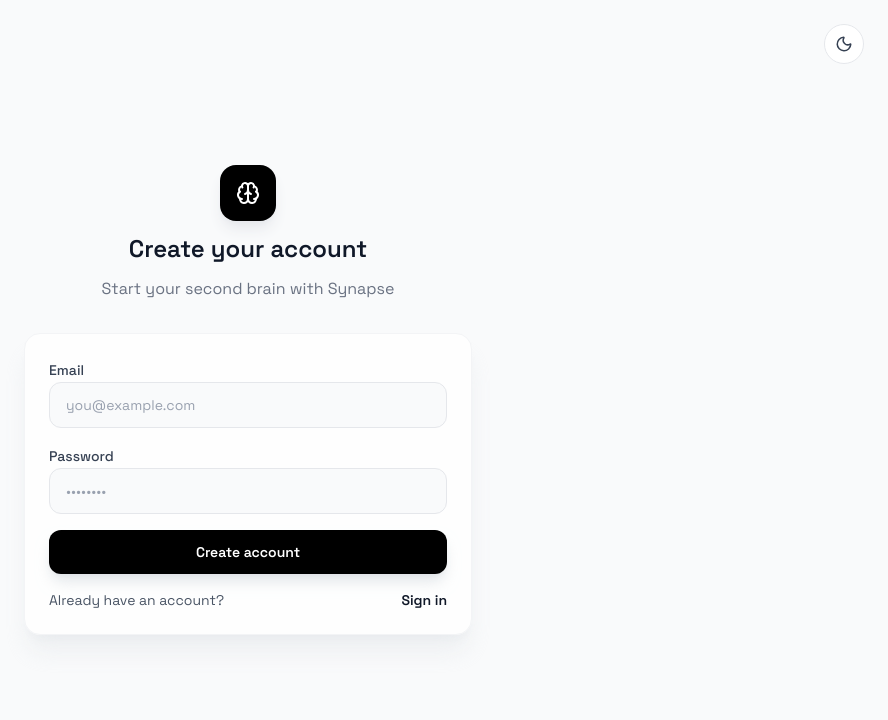
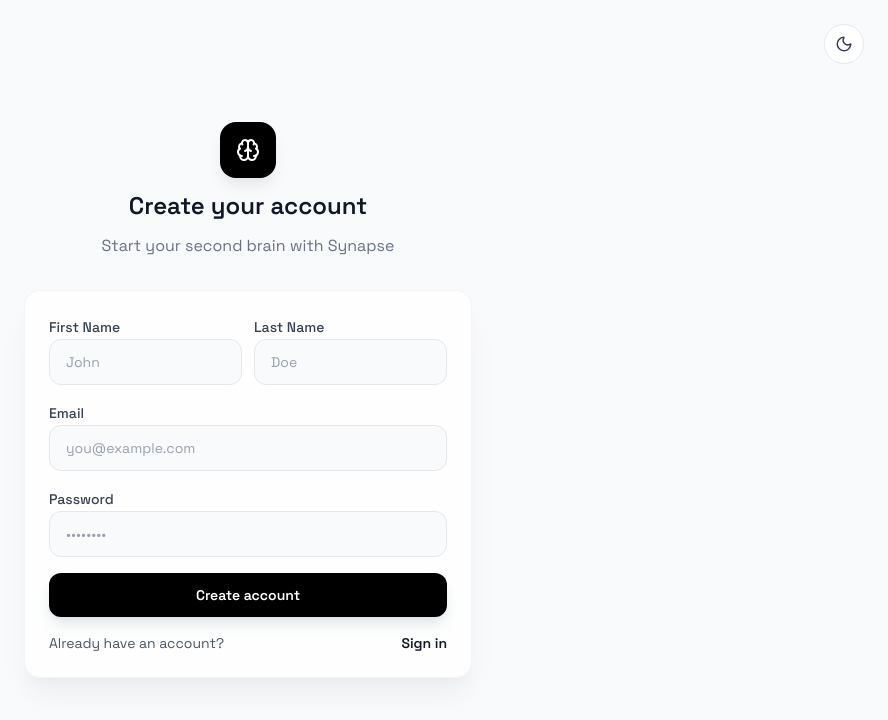
Before and after one commit to JalinaH/synapse, a Next.js app: page /auth/register in a window 1280 px wide. Shown: the top 720 px of the page, without its empty margins (392-1280 px from the left). Built offline with nearby package versions, Linux system fonts and the light colour scheme; no server answers.

Commit message:
feat: Add user registration functionality with profile creation and error handling

```diff
--- a/package.json
+++ b/package.json
@@ -26,6 +26,7 @@
     "@types/react": "^19",
     "@types/react-dom": "^19",
     "babel-plugin-react-compiler": "1.0.0",
+    "baseline-browser-mapping": "^2.9.19",
     "eslint": "^9",
     "eslint-config-next": "16.0.6",
     "tailwindcss": "^4",
--- a/src/app/actions.ts
+++ b/src/app/actions.ts
@@ -56,6 +56,40 @@
 }
 
 // 3. Auth Actions
+export async function signUp(formData: FormData) {
+  const email = formData.get("email") as string;
+  const password = formData.get("password") as string;
+  const firstName = formData.get("firstName") as string;
+  const lastName = formData.get("lastName") as string;
+
+  const supabase = await createClient();
+
+  const { data, error } = await supabase.auth.signUp({
+    email,
+    password,
+  });
+
+  if (error) {
+    return { error: error.message };
+  }
+
+  // Create profile entry
+  if (data.user) {
+    const { error: profileError } = await supabase.from("profiles").insert({
+      id: data.user.id,
+      email,
+      first_name: firstName,
+      last_name: lastName,
+    });
+
+    if (profileError) {
+      return { error: profileError.message };
+    }
+  }
+
+  redirect("/dashboard");
+}
+
 export async function signOut() {
   const supabase = await createClient();
   await supabase.auth.signOut();
--- a/src/app/auth/register/page.tsx
+++ b/src/app/auth/register/page.tsx
@@ -1,10 +1,11 @@
 "use client";
 
+import { useState } from "react";
 import Link from "next/link";
-import { useRouter } from "next/navigation";
 import { Brain, Sun, Moon } from "lucide-react";
 import { useTheme } from "@/components/theme-provider";
 import { Space_Grotesk } from "next/font/google";
+import { signUp } from "@/app/actions";
 
 const grotesk = Space_Grotesk({
   subsets: ["latin"],
@@ -12,13 +13,23 @@
 });
 
 export default function RegisterPage() {
-  const router = useRouter();
   const { theme, toggleTheme } = useTheme();
   const isDark = theme === "dark";
+  const [error, setError] = useState<string | null>(null);
+  const [loading, setLoading] = useState(false);
 
-  const handleRegister = (e: React.FormEvent) => {
+  const handleRegister = async (e: React.FormEvent<HTMLFormElement>) => {
     e.preventDefault();
-    router.push("/dashboard");
+    setError(null);
+    setLoading(true);
+
+    const formData = new FormData(e.currentTarget);
+    const result = await signUp(formData);
+
+    if (result?.error) {
+      setError(result.error);
+      setLoading(false);
+    }
   };
 
   return (
@@ -73,7 +84,58 @@
               : "bg-white/80 border-gray-100 shadow-gray-200/60"
           }`}
         >
+          {error && (
+            <div className="mb-4 rounded-xl bg-red-500/10 border border-red-500/20 px-4 py-3 text-sm text-red-500">
+              {error}
+            </div>
+          )}
           <form className="space-y-4" onSubmit={handleRegister}>
+            <div className="grid grid-cols-2 gap-3">
+              <div className="space-y-2">
+                <label
+                  className={`text-sm font-medium ${
+                    isDark ? "text-gray-300" : "text-gray-700"
+                  }`}
+                  htmlFor="firstName"
+                >
+                  First Name
+                </label>
+                <input
+                  className={`w-full rounded-xl border px-4 py-3 text-sm transition-colors outline-none ${
+                    isDark
+                      ? "bg-neutral-950 border-neutral-800 text-gray-100 placeholder:text-gray-500 focus:border-neutral-600"
+                      : "bg-gray-50 border-gray-200 text-gray-900 placeholder:text-gray-400 focus:border-gray-400"
+                  }`}
+                  id="firstName"
+                  name="firstName"
+                  type="text"
+                  placeholder="John"
+                  required
+                />
+              </div>
+              <div className="space-y-2">
+                <label
+                  className={`text-sm font-medium ${
+                    isDark ? "text-gray-300" : "text-gray-700"
+                  }`}
+                  htmlFor="lastName"
+                >
+                  Last Name
+                </label>
+                <input
+                  className={`w-full rounded-xl border px-4 py-3 text-sm transition-colors outline-none ${
+                    isDark
+                      ? "bg-neutral-950 border-neutral-800 text-gray-100 placeholder:text-gray-500 focus:border-neutral-600"
+                      : "bg-gray-50 border-gray-200 text-gray-900 placeholder:text-gray-400 focus:border-gray-400"
+                  }`}
+                  id="lastName"
+                  name="lastName"
+                  type="text"
+                  placeholder="Doe"
+                  required
+                />
+              </div>
+            </div>
             <div className="space-y-2">
               <label
                 className={`text-sm font-medium ${
@@ -122,13 +184,14 @@
 
             <button
               type="submit"
-              className={`w-full rounded-xl px-4 py-3 text-sm font-semibold shadow-lg transition-all hover:scale-[1.02] ${
+              disabled={loading}
+              className={`w-full rounded-xl px-4 py-3 text-sm font-semibold shadow-lg transition-all hover:scale-[1.02] disabled:opacity-50 disabled:cursor-not-allowed disabled:hover:scale-100 ${
                 isDark
                   ? "bg-white text-black hover:bg-gray-100 shadow-black/30"
                   : "bg-black text-white hover:bg-gray-900 shadow-gray-300/60"
               }`}
             >
-              Create account
+              {loading ? "Creating account..." : "Create account"}
             </button>
           </form>
 
--- a/src/components/theme-provider.tsx
+++ b/src/components/theme-provider.tsx
@@ -25,13 +25,23 @@
 }
 
 export function ThemeProvider({ children }: { children: React.ReactNode }) {
-  const [theme, setThemeState] = useState<Theme>(() => getPreferredTheme());
+  const [theme, setThemeState] = useState<Theme>("light");
+  const [isHydrated, setIsHydrated] = useState(false);
 
   useEffect(() => {
-    if (typeof document === "undefined") return;
-    document.documentElement.dataset.theme = theme;
+    const preferred = getPreferredTheme();
+    setThemeState(preferred);
+    setIsHydrated(true);
+  }, []);
+
+  useEffect(() => {
+    if (!isHydrated || typeof document === "undefined") return;
+    const root = document.documentElement;
+    root.dataset.theme = theme;
+    root.classList.remove("light", "dark");
+    root.classList.add(theme);
     window.localStorage.setItem(STORAGE_KEY, theme);
-  }, [theme]);
+  }, [theme, isHydrated]);
 
   const value = useMemo<ThemeContextValue>(
     () => ({
```
Also changed, not shown: 1 other file (tests, documents, lock files or other folders).
